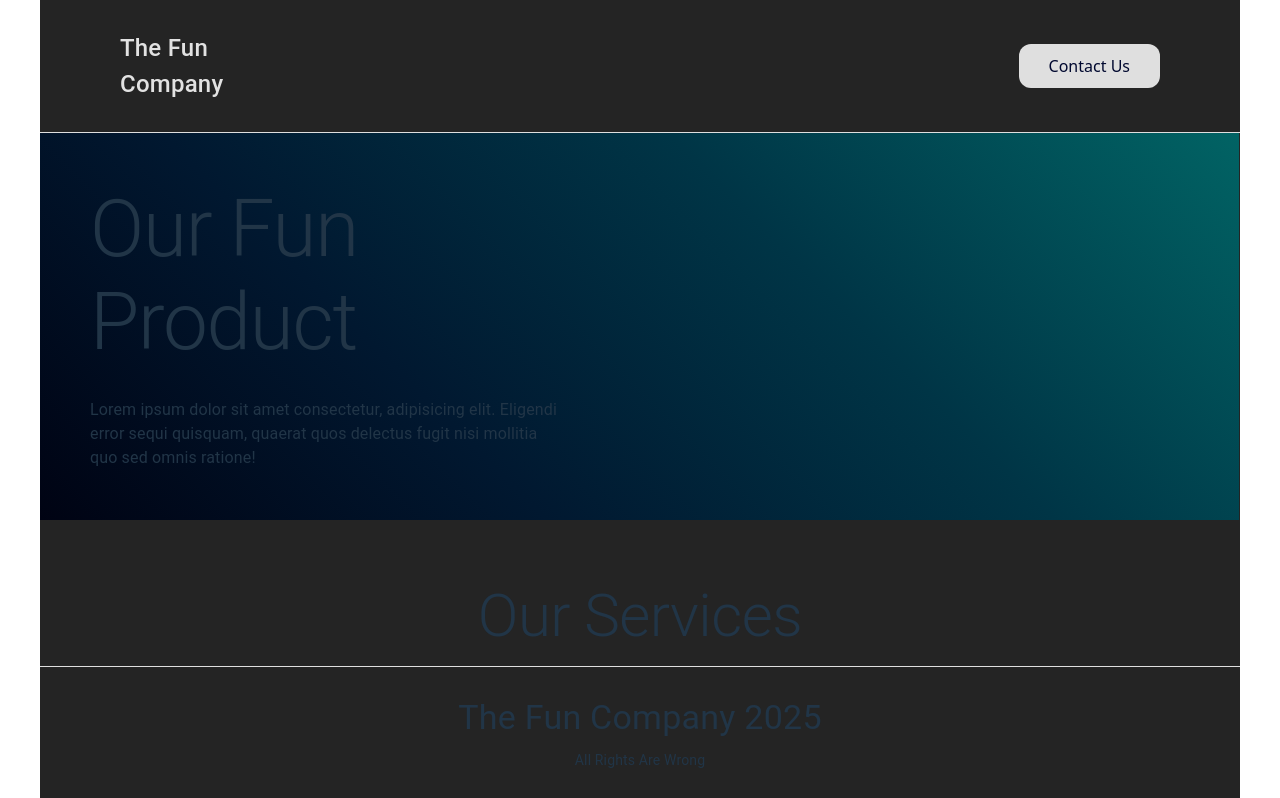
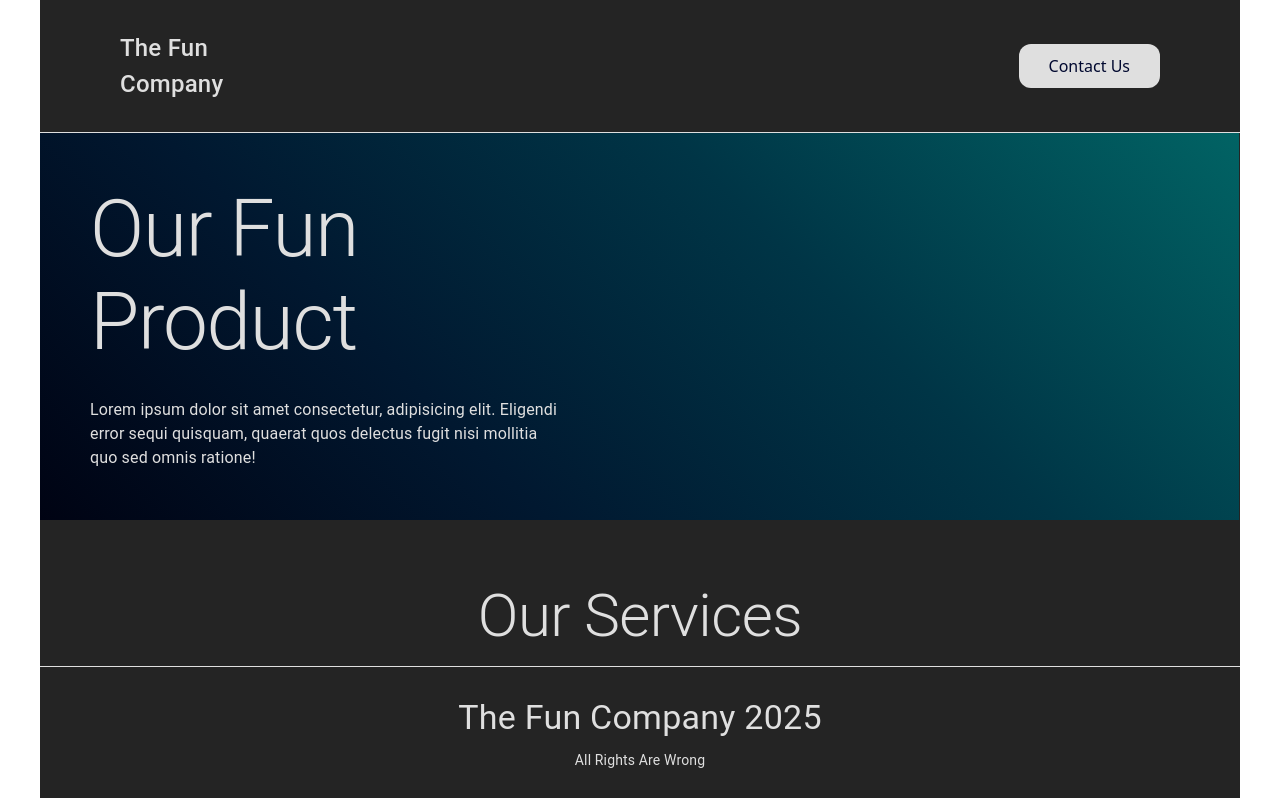
Before and after one commit to KuzminaPolina/CAD-Exchanger-test-task, a React (Vite) app in the folder frontend/: page / in a window 1280 px wide. Shown: the top 798 px of the page. Built offline with nearby package versions, Linux system fonts and the light colour scheme.

Commit message:
color correction

```diff
--- a/frontend/src/components/ContactUs.tsx
+++ b/frontend/src/components/ContactUs.tsx
@@ -73,6 +73,7 @@ export const ContactUs = () => {
           gutterBottom
           sx={{
             textAlign: "center",
+            color: "#DFDFDF",
           }}
         >
           Do you have any questions?
--- a/frontend/src/components/Footer.tsx
+++ b/frontend/src/components/Footer.tsx
@@ -17,10 +17,26 @@ export const Footer = () => {
         backgroundColor: "#242424",
       }}
     >
-      <Typography variant="h4" gutterBottom textAlign="center">
+      <Typography
+        variant="h4"
+        gutterBottom
+        textAlign="center"
+        sx={{
+          textAlign: "center",
+          color: "#DFDFDF",
+        }}
+      >
         The Fun Company 2025
       </Typography>
-      <Typography variant="body2">All Rights Are Wrong</Typography>
+      <Typography
+        variant="body2"
+        sx={{
+          textAlign: "center",
+          color: "#DFDFDF",
+        }}
+      >
+        All Rights Are Wrong
+      </Typography>
     </Box>
   );
 };
--- a/frontend/src/components/Header.tsx
+++ b/frontend/src/components/Header.tsx
@@ -28,7 +28,7 @@ const NavbarLink = styled(Link)`
 
 const NavbarLogo = styled(Link)`
   display: inline-block;
-  color: rgba(255, 255, 255, 0.87);
+  color: #dfdfdf;
   border-radius: 12px;
   &:hover,
   &:focus {
--- a/frontend/src/components/Hero.tsx
+++ b/frontend/src/components/Hero.tsx
@@ -1,4 +1,4 @@
-import { Typography, Box, useMediaQuery } from "@mui/material";
+import { Typography, Box, useMediaQuery, colors } from "@mui/material";
 import ReactPlayer from "react-player/youtube";
 
 const Hero = () => {
@@ -27,11 +27,12 @@ const Hero = () => {
           gutterBottom
           sx={{
             fontSize: { xs: "3rem", md: "3rem", lg: "5rem" },
+            color: "#DFDFDF",
           }}
         >
           Our Fun Product
         </Typography>
-        <Typography variant="body1">
+        <Typography variant="body1" sx={{ color: "#DFDFDF" }}>
           Lorem ipsum dolor sit amet consectetur, adipisicing elit. Eligendi
           error sequi quisquam, quaerat quos delectus fugit nisi mollitia quo
           sed omnis ratione!
--- a/frontend/src/components/Services.tsx
+++ b/frontend/src/components/Services.tsx
@@ -87,7 +87,14 @@ export const Services = () => {
         backgroundColor: "#242424",
       }}
     >
-      <Typography variant="h2" gutterBottom>
+      <Typography
+        variant="h2"
+        gutterBottom
+        sx={{
+          textAlign: "center",
+          color: "#DFDFDF",
+        }}
+      >
         Our Services
       </Typography>
       <Box
--- a/frontend/src/pages/Contact.tsx
+++ b/frontend/src/pages/Contact.tsx
@@ -16,7 +16,7 @@ const PageWrapper = styled.main`
 
 const NavbarLogo = styled(Link)`
   display: inline-block;
-  color: rgba(255, 255, 255, 0.87);
+  color: #dfdfdf;
   border-radius: 12px;
   &:hover,
   &:focus {
@@ -39,6 +39,7 @@ const ContactPage = () => {
           variant="h1"
           sx={{
             fontSize: { xs: "3rem", md: "3rem", lg: "5rem" },
+            color: "#DFDFDF",
           }}
           gutterBottom
         >
```
